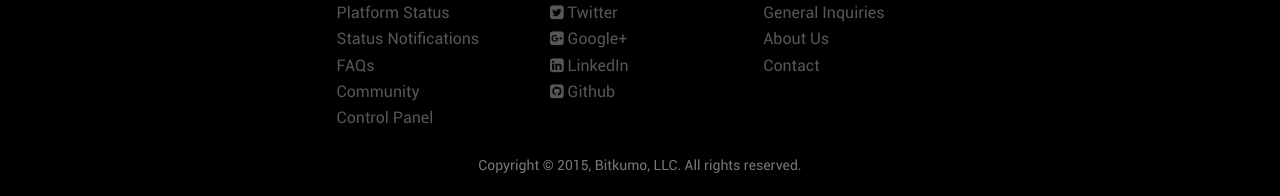
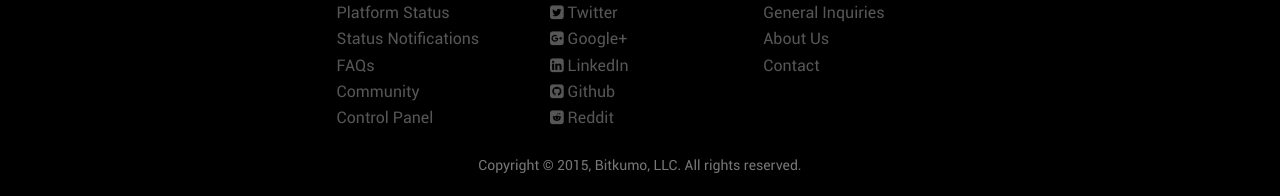
Before and after one commit to silverp1/bitkumo-website, a Jekyll site: the page built from index.html, in a window 1280 px wide and 900 px high, scrolled down 2325 px. Shown: the part 701-897 px from the top of the window. Built offline with Jekyll 4.4.1, drawn with Linux system fonts in a browser that asks for light colours; nearby versions of some CDN libraries.

Commit message:
Added reddit link to social in footer

```diff
--- a/_includes/footer.html
+++ b/_includes/footer.html
@@ -23,6 +23,7 @@ Twitter</a></li>
         <li><a href="https://www.linkedin.com/company/bitkumo"><i class="fa fa-linkedin-square"></i> LinkedIn</a></li>
         <li><a href="https://github.com/bitkumo"><i class="fa fa-github-square"></i>
 Github</a></li>
+        <li><a href="https://reddit.com/r/bitkumo"><i class="fa fa-reddit-square"></i> Reddit</a></li>
       </ul>
     </div>
     <div class="col-lg-4 col-sm-4 col-xs-6 footer-col">
```
